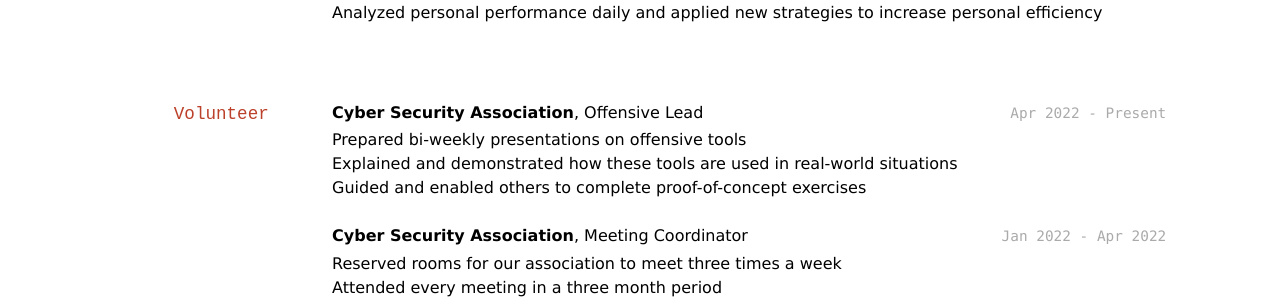
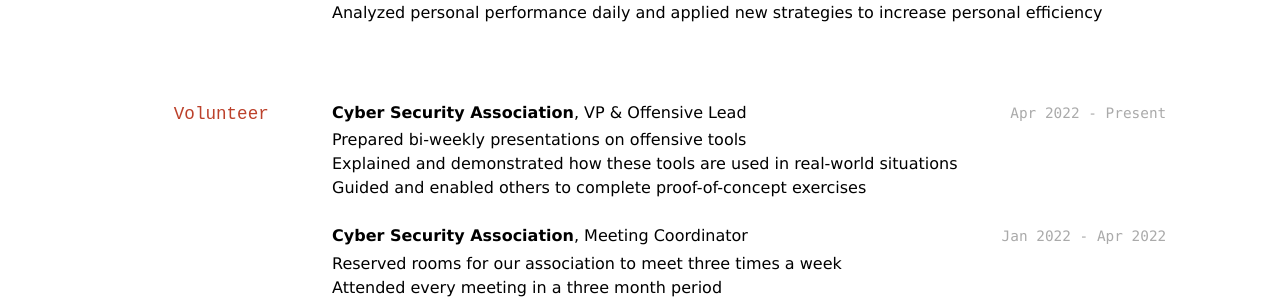
Before and after one commit to RileyStratton/RileyStrattonResume, a Jekyll site: the page built from docs/index.md, in a window 1280 px wide. Shown: the part 1105-1404 px from the top of the page. Built offline with Jekyll 4.4.1, drawn with Linux system fonts in a browser that asks for light colours.

Commit message:
added vp and made links prettier

```diff
--- a/docs/index.md
+++ b/docs/index.md
@@ -8,8 +8,8 @@ title: Riley Stratton's Resume
 <div id="webaddress">
 <a href="tel:435-494-8934">(435) 494-8934</a>
 | <a href="mailto:riley.s.stratton@outlook.com">riley.s.stratton@outlook.com</a>
-| <a href="https://www.linkedin.com/in/RileyStratton/">LinkedIn</a>
-| <a href="https://github.com/RileyStratton">GitHub</a>
+| <a href="https://www.LinkedIn.com/in/RileyStratton/">LinkedIn</a>
+| <a href="https://GitHub.com/RileyStratton/">GitHub</a>
 </div>
 
 <!-- https://www.monique.tech/the-art-of-markdown -->
@@ -29,13 +29,13 @@ __Legal Plotter__
 
 - Developed as a Python script and later refactored into a C# plugin for AutoCAD
 - Accepts user input legal description, parses and calculates points, then plots into AutoCAD
-- [Check out Legal Plotter on GitHub](https://github.com/rileystratton/legalplotter)
+- [Check out Legal Plotter on GitHub](https://GitHub.com/RileyStratton/LegalPlotter)
 
 `Jan 2022`
 __Peer-to-Peer Messaging__
 
 - Developed in Python, utilizing peer-to-peer connections, tKinter GUI, and the Sockets library.
-- [Check out Peer-to-Peer Messaging on GitHub](https://github.com/rileystratton/networking)
+- [Check out Peer-to-Peer Messaging on GitHub](https://GitHub.com/RileyStratton/Networking)
 
 ## Cyber Security
 
@@ -71,7 +71,7 @@ __Interstate Rock Products__, Heavy Machinery Operator
 ## Volunteer
 
 `Apr 2022 - Present`
-__Cyber Security Association__, Offensive Lead
+__Cyber Security Association__, VP & Offensive Lead
 - Prepared bi-weekly presentations on offensive tools
 - Explained and demonstrated how these tools are used in real-world situations
 - Guided and enabled others to complete proof-of-concept exercises
```
